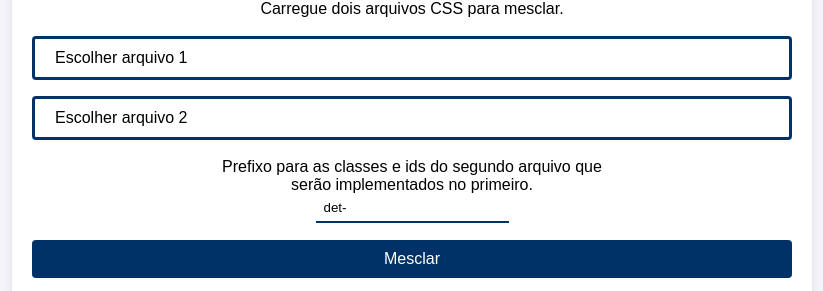
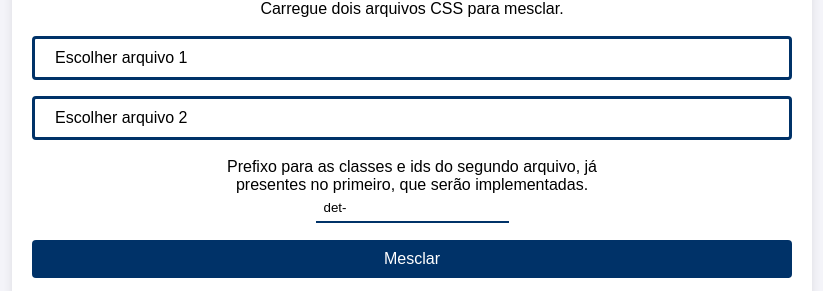
Before and after one commit to nicolasmacardoso/MESCLADOR-CSS, a plain HTML site: page index.html in a window 1280 px wide. Shown: the part 70-361 px from the top of the page, without its empty margins (228-1051 px from the left). Drawn offline with Linux system fonts and the light colour scheme.

Commit message:
Update index.html

```diff
--- a/index.html
+++ b/index.html
@@ -17,7 +17,7 @@
             <label for="file2" class="label" id="fileLabel2">Escolher arquivo 2</label>
 
             <div class="container-prefix">
-                <p>Prefixo para as classes e ids do segundo arquivo que serão implementados no primeiro.</p>
+                <p>Prefixo para as classes e ids do segundo arquivo, já presentes no primeiro, que serão implementadas.</p>
                 <input type="text" id="prefix" placeholder="Prefixo" value="det-" />
             </div>
             <button onclick="mesclarCSS()">Mesclar</button>
```
